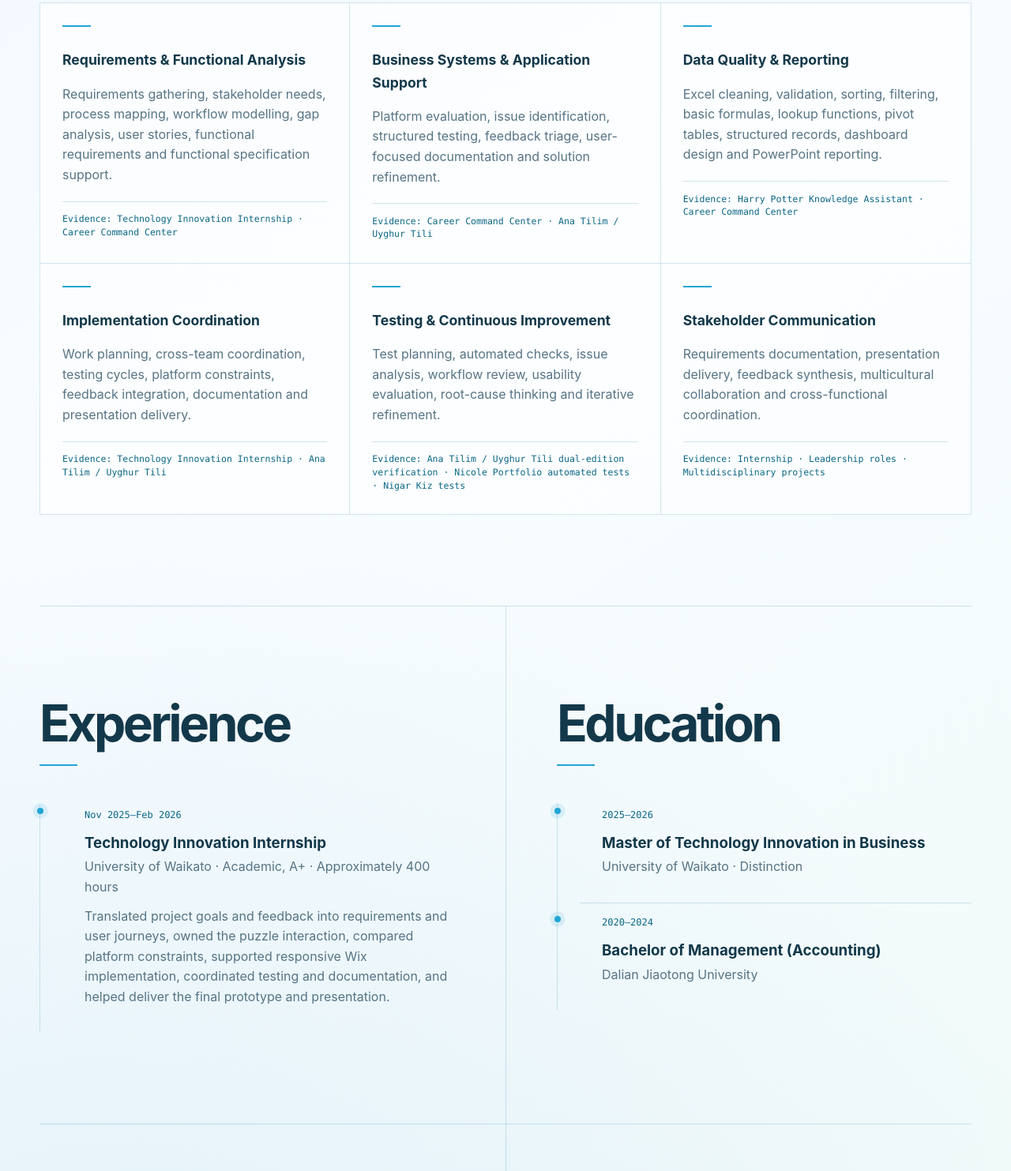
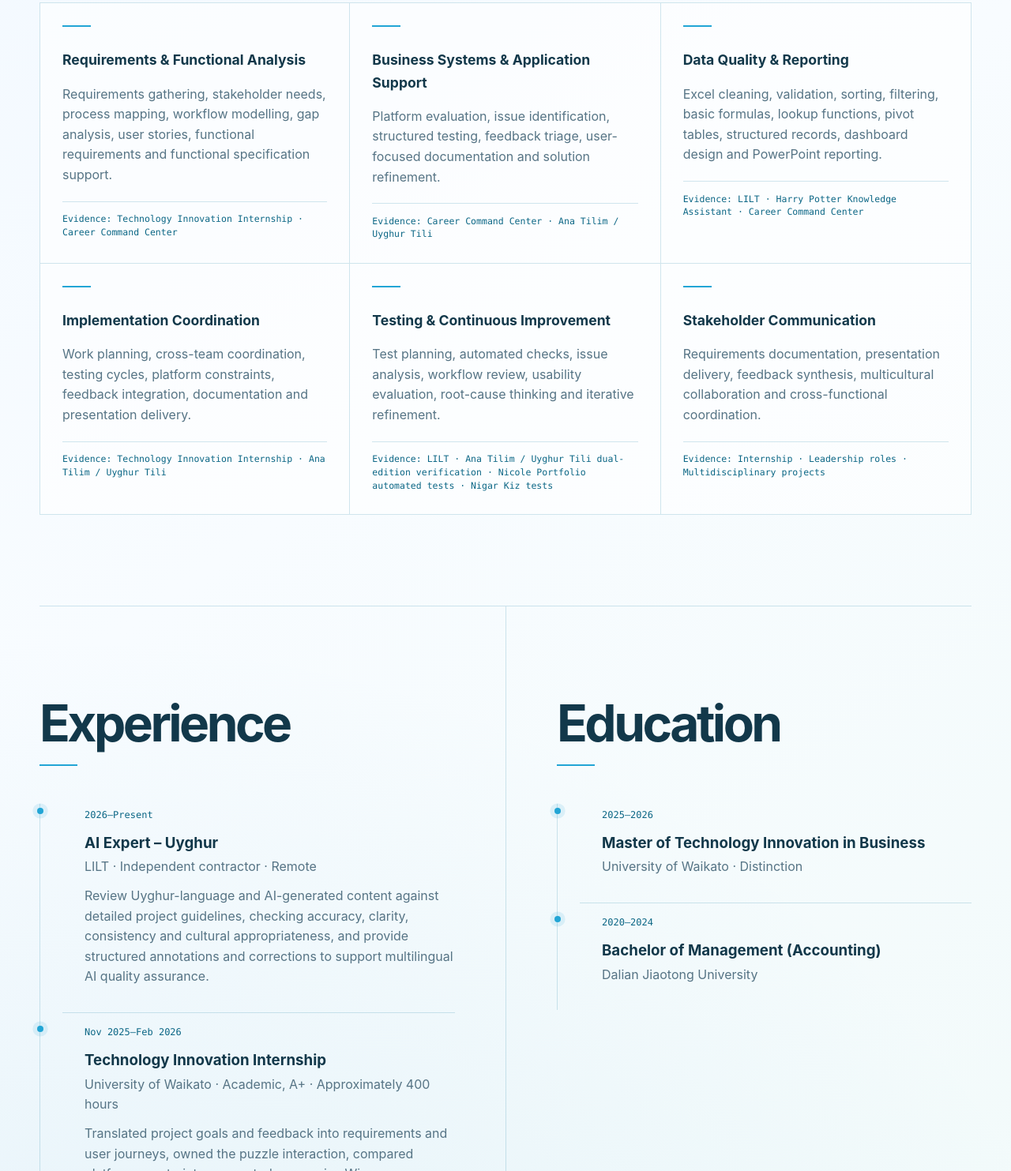
Before and after one commit to nigaray703-ops/nicole-portfolio, a website built with Vite: page index.html in a window 1280 px wide. Shown: the part 2358-3841 px from the top of the page at 79% size. Built offline with nearby package versions, Linux system fonts and the light colour scheme.

Commit message:
Add LILT experience and responsive device support

```diff
--- a/index.html
+++ b/index.html
@@ -122,7 +122,7 @@
             <p class="project__index">04 / Learning Platform</p>
             <p class="project__meta">Personal project · Jul 2026–Present · JavaScript</p>
             <h3>Ana Tilim / Uyghur Tili</h3>
-            <p>Designed and developed a two-edition, mobile-first Uyghur language learning platform: Ana Tilim for global learners and Uyghur Tili for China-based access.</p>
+            <p>Designed and developed a two-edition, mobile-first Uyghur language learning platform for phones, tablets and desktop computers: Ana Tilim for global learners and Uyghur Tili for China-based access.</p>
             <button type="button" data-case-trigger="ana-tilim" aria-expanded="false" aria-controls="case-ana-tilim" hidden>Read case study</button>
             <div id="case-ana-tilim" data-case-panel>
               <h4>Challenge</h4><p>Deliver a consistent multilingual curriculum across two deployment environments while preserving different authentication, storage and external-dependency requirements.</p>
@@ -154,7 +154,7 @@
           <article data-reveal>
             <h3>Data Quality & Reporting</h3>
             <p>Excel cleaning, validation, sorting, filtering, basic formulas, lookup functions, pivot tables, structured records, dashboard design and PowerPoint reporting.</p>
-            <p class="capability__evidence">Evidence: Harry Potter Knowledge Assistant · Career Command Center</p>
+            <p class="capability__evidence">Evidence: LILT · Harry Potter Knowledge Assistant · Career Command Center</p>
           </article>
           <article data-reveal>
             <h3>Implementation Coordination</h3>
@@ -164,7 +164,7 @@
           <article data-reveal>
             <h3>Testing & Continuous Improvement</h3>
             <p>Test planning, automated checks, issue analysis, workflow review, usability evaluation, root-cause thinking and iterative refinement.</p>
-            <p class="capability__evidence">Evidence: Ana Tilim / Uyghur Tili dual-edition verification · Nicole Portfolio automated tests · Nigar Kiz tests</p>
+            <p class="capability__evidence">Evidence: LILT · Ana Tilim / Uyghur Tili dual-edition verification · Nicole Portfolio automated tests · Nigar Kiz tests</p>
           </article>
           <article data-reveal>
             <h3>Stakeholder Communication</h3>
@@ -177,6 +177,12 @@
         <section class="section" id="experience" aria-labelledby="experience-title">
           <h2 id="experience-title" data-reveal>Experience</h2>
           <ol class="timeline">
+            <li data-reveal>
+              <time>2026–Present</time>
+              <h3>AI Expert – Uyghur</h3>
+              <p>LILT · Independent contractor · Remote</p>
+              <p>Review Uyghur-language and AI-generated content against detailed project guidelines, checking accuracy, clarity, consistency and cultural appropriateness, and provide structured annotations and corrections to support multilingual AI quality assurance.</p>
+            </li>
             <li data-reveal>
               <time>Nov 2025–Feb 2026</time>
               <h3>Technology Innovation Internship</h3>
```
Also changed, not shown: tests/content-and-privacy.test.js (+6 -1 lines).
